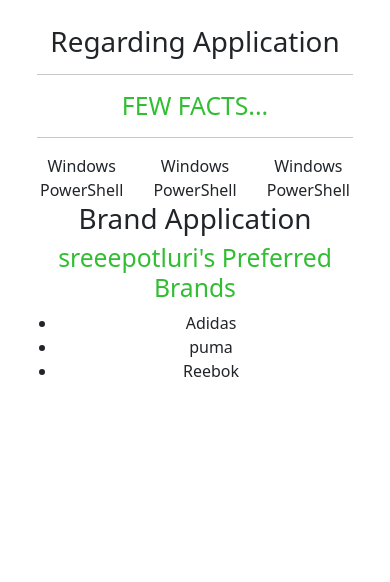
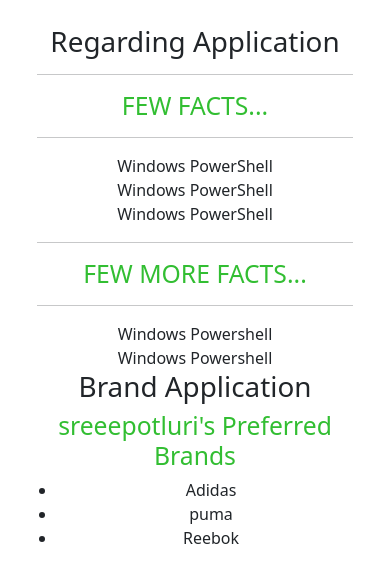
Before and after one commit to sreeepotluri/UserInterface-Project, a React (Create React App) app in the folder client/: page / in a window 390 px wide. Shown: the top 582 px of the page. Built offline with nearby package versions, Linux system fonts and the light colour scheme.

Commit message:
Bootstrap Alterations

```diff
--- a/client/src/components/Regarding.js
+++ b/client/src/components/Regarding.js
@@ -4,21 +4,35 @@
             <h1 className="text-center">Regarding Application</h1>
           <div className="container">
           <hr />
-          <h2>FEW FACTS...</h2>
+          <h2 className="text-center">FEW FACTS...</h2>
           <hr />
           <div className="row">
-          <div class="col">
+          <div className="col-md">
            Windows PowerShell
           </div>
-          <div class="col">
+          <div className="col-md">
            Windows PowerShell
            </div>
-           <div class="col">
+           <div className="col-md">
            Windows PowerShell
            </div>
          </div>
+
+         <hr />
+         <h2 className="text-center"> FEW MORE FACTS...</h2>
+         <hr />
+         <div className="row">
+            <div className="col-md">
+             Windows Powershell
+           </div>
+           <div className="col-md">
+           Windows Powershell
+           </div>
+            </div>
+
+         </div>
         </div>
-    </div>
+
     );
 }
 
```
Also changed, not shown: client/public/images/SOCIO FACTS.jpg.
